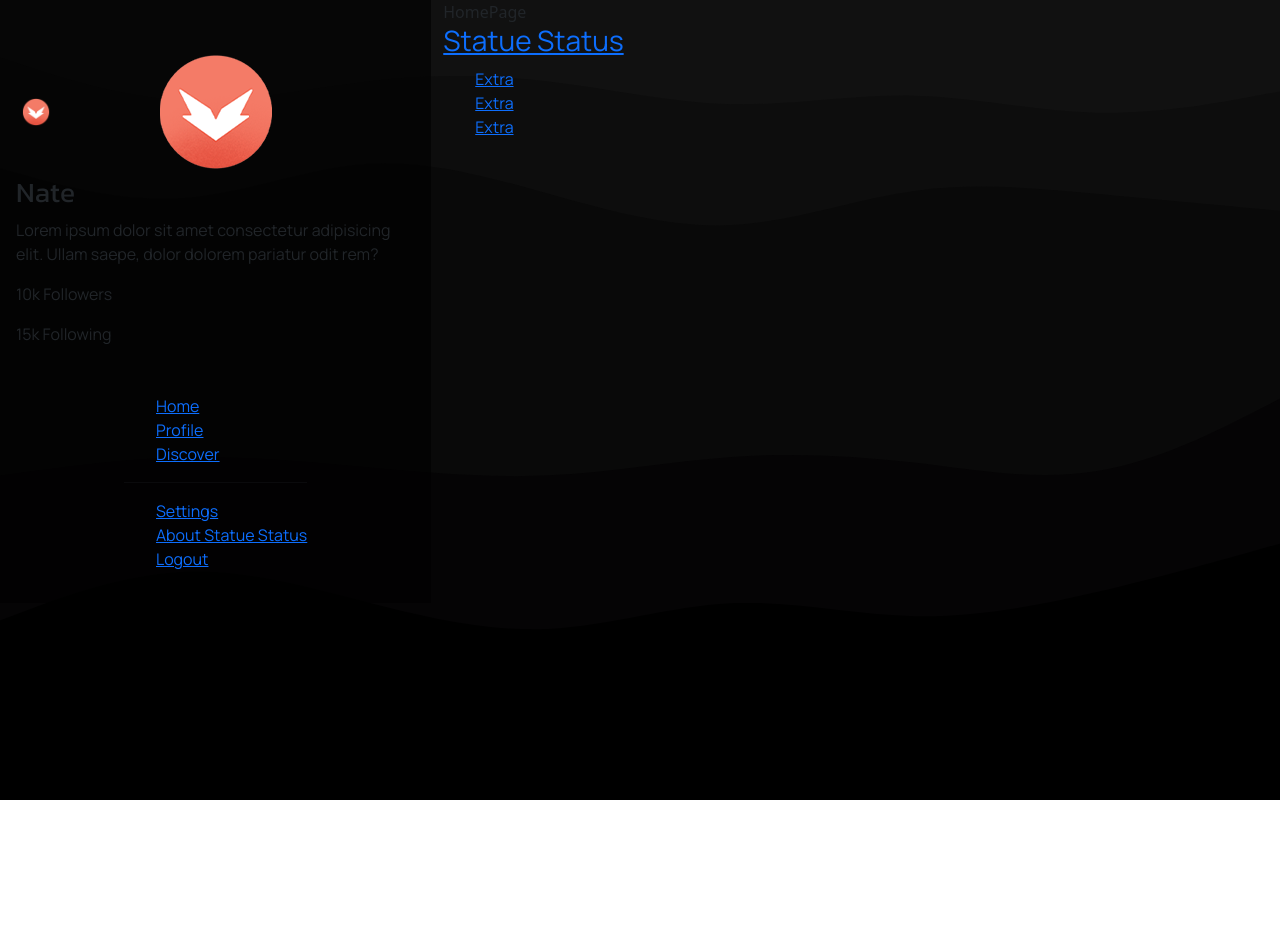
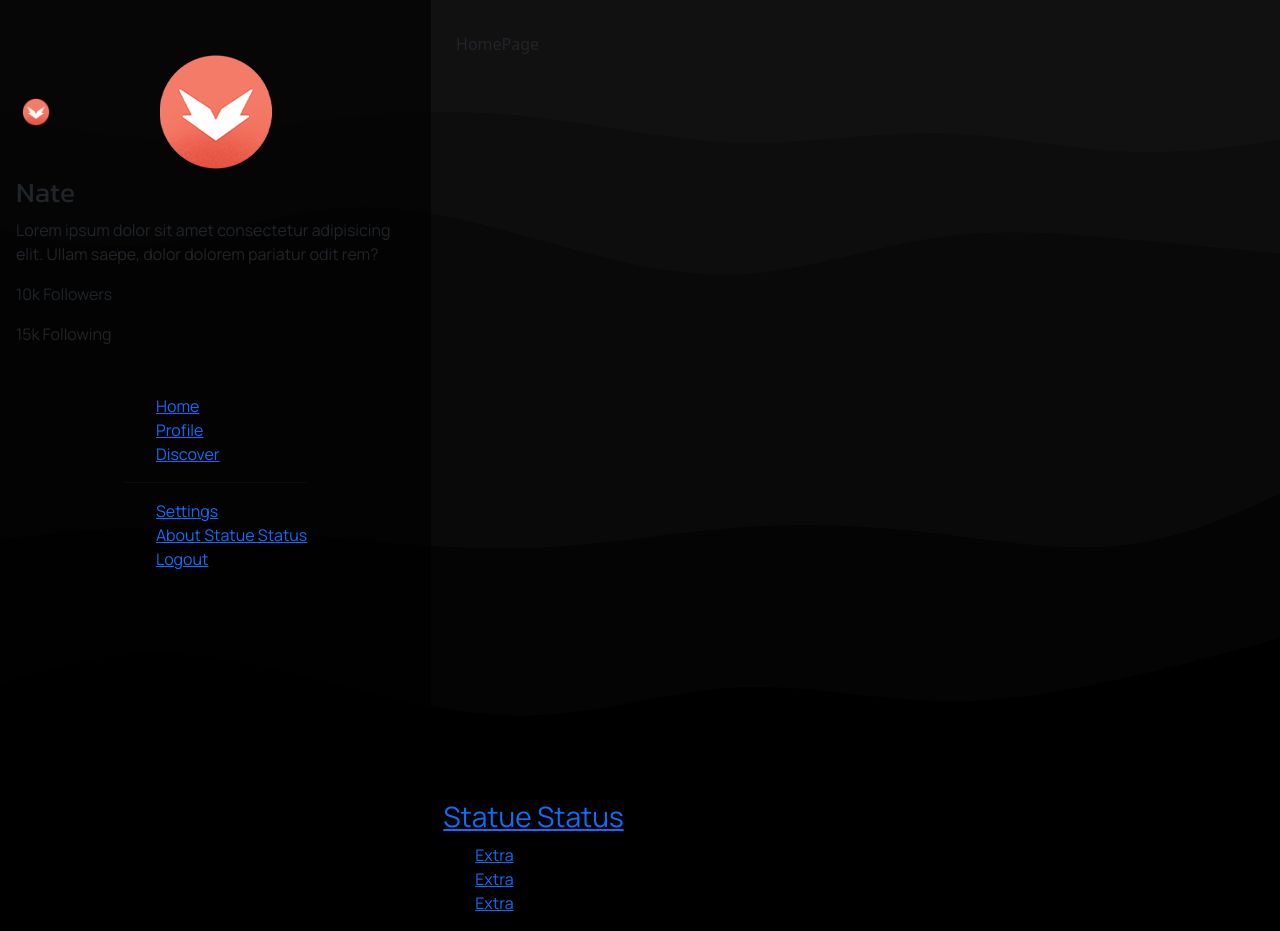
Before and after one commit to TDG-Org/Statue-Status, a React (Create React App) app in the folder client/: page / in a window 1280 px wide. Before the commit the page ends 800 px from the top, so only its background shows below. Built offline with nearby package versions, Linux system fonts and the light colour scheme.

Commit message:
updated components pages

```diff
--- a/client/src/pages/About/AboutPage.jsx
+++ b/client/src/pages/About/AboutPage.jsx
@@ -5,7 +5,9 @@ import "./AboutPage.scss";
 
 const AboutPage = () => {
   return (
-    <div>AboutPage</div>
+    <div className="AboutPage page">
+      AboutPage
+    </div>
   );
 };
 
--- a/client/src/pages/Discover/DiscoverPage.jsx
+++ b/client/src/pages/Discover/DiscoverPage.jsx
@@ -5,7 +5,9 @@ import "./DiscoverPage.scss";
 
 const DiscoverPage = () => {
   return (
-    <div>DiscoverPage</div>
+    <div className="DiscoverPage page">
+      DiscoverPage
+    </div>
   );
 };
 
--- a/client/src/pages/Home/HomePage.jsx
+++ b/client/src/pages/Home/HomePage.jsx
@@ -5,7 +5,9 @@ import "./HomePage.scss";
 
 const HomePage = () => {
   return (
-    <div>HomePage</div>
+    <div className="HomePage page">
+      HomePage
+    </div>
   );
 };
 
--- a/client/src/pages/Profile/ProfilePage.jsx
+++ b/client/src/pages/Profile/ProfilePage.jsx
@@ -5,7 +5,9 @@ import "./ProfilePage.scss";
 
 const ProfilePage = () => {
   return (
-    <div>ProfilePage</div>
+    <div className="ProfilePage page">
+      ProfilePage
+    </div>
   );
 };
 
--- a/client/src/pages/Settings/SettingsPage.jsx
+++ b/client/src/pages/Settings/SettingsPage.jsx
@@ -5,7 +5,9 @@ import "./SettingsPage.scss";
 
 const SettingsPage = () => {
   return (
-    <div>SettingsPage</div>
+    <div className="SettingsPage page">
+      SettingsPage
+    </div>
   );
 };
 
--- a/client/src/pages/Statue-Status.jsx
+++ b/client/src/pages/Statue-Status.jsx
@@ -17,9 +17,6 @@ import {
 
 // Styles
 import "../sass/main.scss";
-
-// Images/SVGs
-// import bodyBg from "../assets/svgs";
 
 const StatueStatus = () => {
 
--- a/client/src/sass/components/Aside.scss
+++ b/client/src/sass/components/Aside.scss
@@ -9,4 +9,5 @@
   flex-direction: column;
   align-items: center;
   padding: 1rem;
+  min-height: 100vh;
 }
--- a/client/src/sass/main.scss
+++ b/client/src/sass/main.scss
@@ -59,6 +59,7 @@ p, span, em, li, a, i {
 .Statue-Status-Wrapper {
   display: flex;
   flex-direction: row;
+  position: relative;
 }
 
 // Page Styles
```
